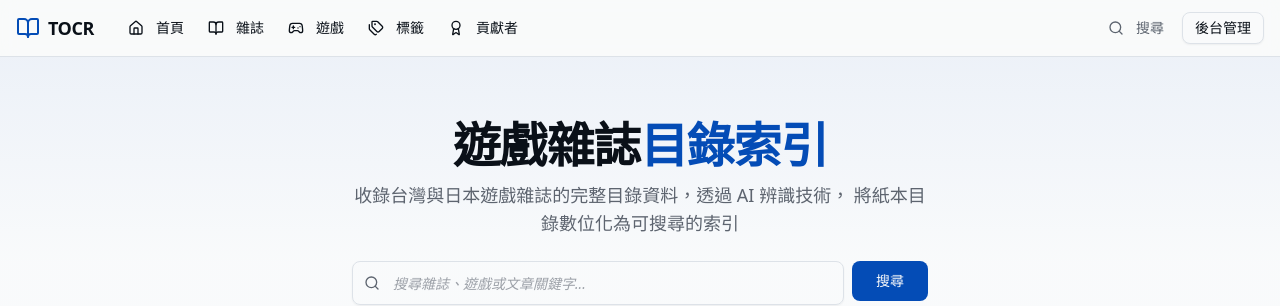
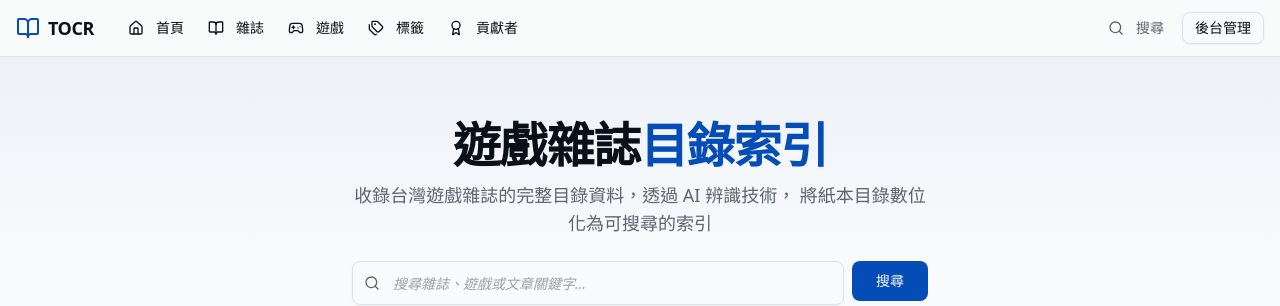
Before and after one commit to tzengyuxio/tocr, a Next.js app: page / in a window 1280 px wide. Shown: the top 306 px of the page. Built offline with nearby package versions, Linux system fonts and the light colour scheme; no server answers; the database is empty.

Commit message:
fix(home): 首頁副標拿掉「日本」
站上目前收的都是台灣雜誌，說收錄日本雜誌與實際不符。

```diff
--- a/src/app/(public)/page.tsx
+++ b/src/app/(public)/page.tsx
@@ -92,7 +92,7 @@ export default async function HomePage() {
               <span className="text-primary">目錄索引</span>
             </h1>
             <p className="mx-auto mb-6 max-w-xl text-lg text-muted-foreground">
-              收錄台灣與日本遊戲雜誌的完整目錄資料，透過 AI 辨識技術，
+              收錄台灣遊戲雜誌的完整目錄資料，透過 AI 辨識技術，
               將紙本目錄數位化為可搜尋的索引
             </p>
 
```
